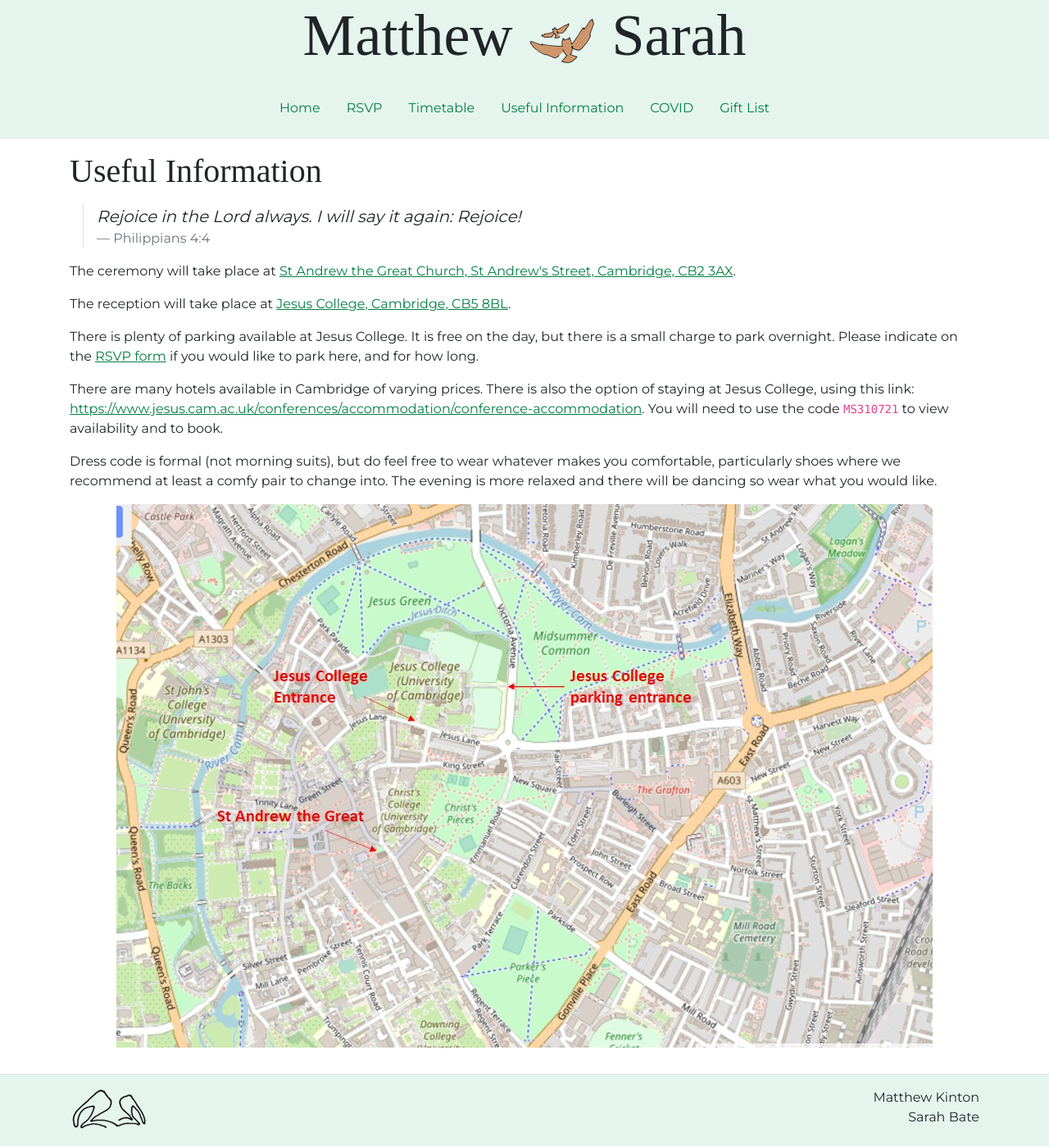
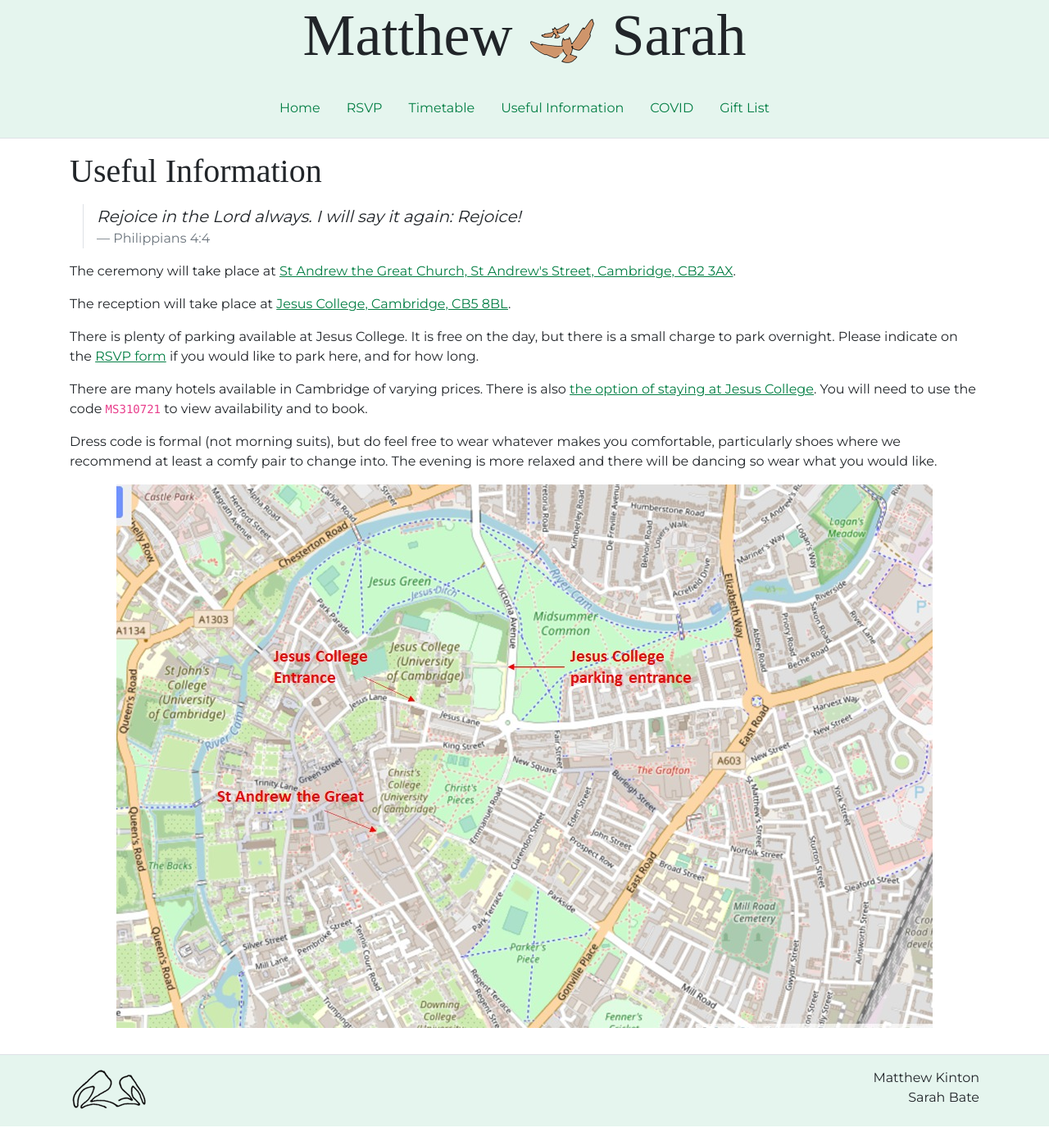
Before and after one commit to djcarter85/carterwedding, a Jekyll site: the page built from useful-information.html, in a window 1280 px wide. Shown: the whole page at 82% size. Built offline with Jekyll 4.4.1, drawn with Linux system fonts in a browser that asks for light colours; some web fonts are replaced; after the commit the page ends 1374 px from its top, so only the background shows below that.

Commit message:
Improve link

```diff
--- a/useful-information.html
+++ b/useful-information.html
@@ -20,11 +20,10 @@ title: Useful Information
   overnight. Please indicate on the <a href="rsvp.html">RSVP form</a> if you would like to park here, and for how long.
 </p>
 <p>
-  There are many hotels available in Cambridge of varying prices. There is also the option of staying at Jesus College,
-  using this link: <a
-    href="https://www.jesus.cam.ac.uk/conferences/accommodation/conference-accommodation">https://www.jesus.cam.ac.uk/conferences/accommodation/conference-accommodation</a>.
-  You will need to use
-  the code <code>MS310721</code> to view availability and to book.</p>
+  There are many hotels available in Cambridge of varying prices. There is also <a
+    href="https://www.jesus.cam.ac.uk/conferences/accommodation/conference-accommodation">the option of staying at Jesus
+    College</a>. You will need to use the code <code>MS310721</code> to view availability and to book.
+</p>
 <p>
   Dress code is formal (not morning suits), but do feel free to wear whatever makes you comfortable, particularly
   shoes where we recommend at least a comfy pair to change into. The evening is more relaxed and there will be dancing
```
